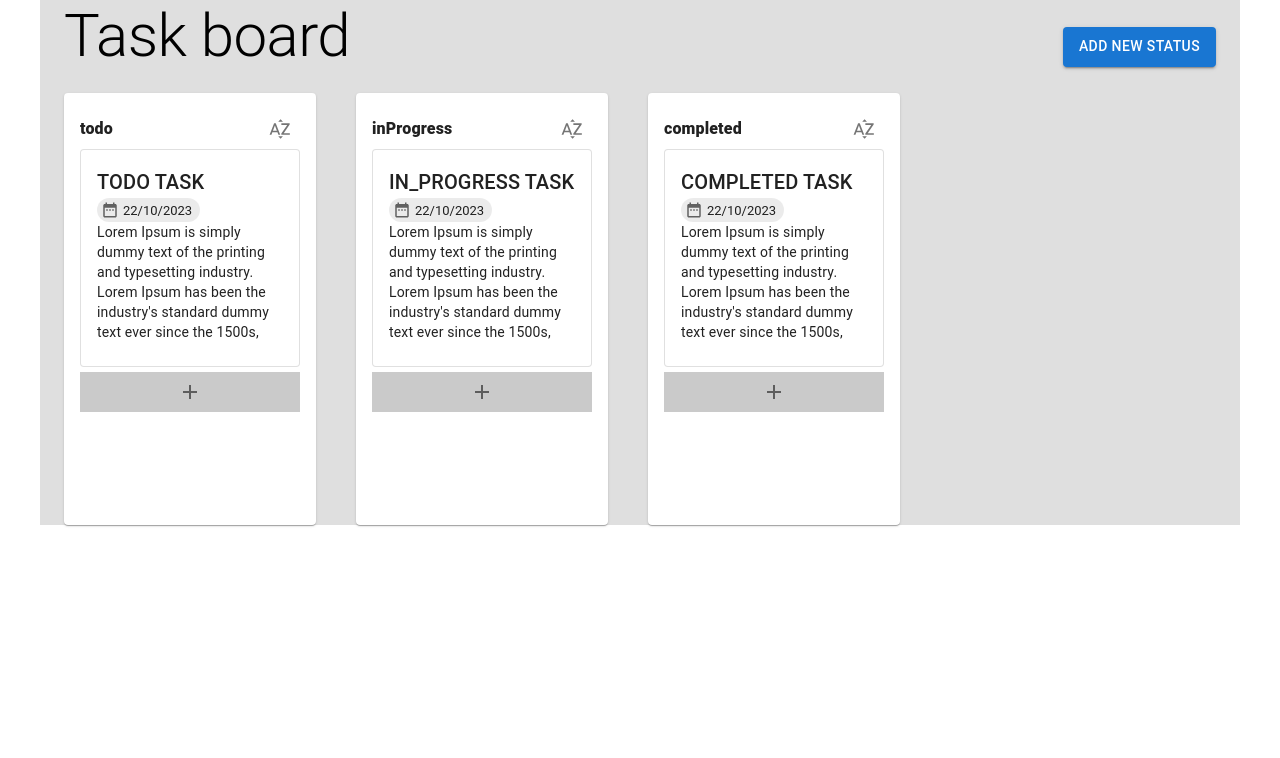
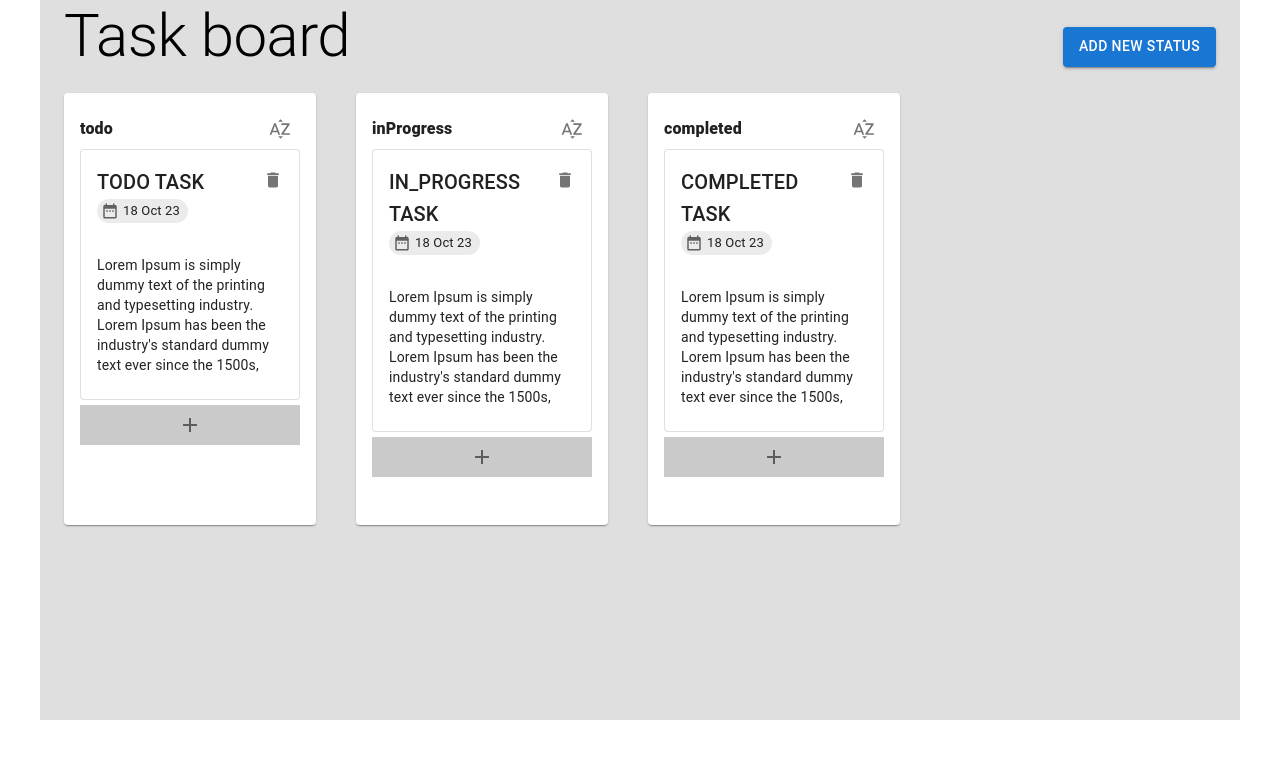
Before and after one commit to keyurparalkar/todo_app, a React (Create React App) app: page / in a window 1280 px wide. Shown: the top 758 px of the page. Built offline with nearby package versions, Linux system fonts and the light colour scheme.

Commit message:
feat: add delete task feature

```diff
--- a/src/App.tsx
+++ b/src/App.tsx
@@ -6,7 +6,10 @@ import StatusModal from "./component/StatusModal";
 
 function App() {
   return (
-    <Container maxWidth="lg" sx={{ backgroundColor: "#dfdfdf" }}>
+    <Container
+      maxWidth="lg"
+      sx={{ backgroundColor: "#dfdfdf", height: "90vh" }}
+    >
       <Box display="flex" justifyContent="space-between" alignItems="center">
         <Typography variant="h2" gutterBottom>
           Task board
--- a/src/component/PipeLine.tsx
+++ b/src/component/PipeLine.tsx
@@ -1,6 +1,6 @@
 import { Add, SortByAlpha } from "@mui/icons-material";
 import { Box, Grid, IconButton, Paper, Typography } from "@mui/material";
-import { useContext, useState } from "react";
+import { DragEvent, useContext, useState } from "react";
 import { styled } from "@mui/material/styles";
 import { BoardContext, BoardDispatchContext, TaskProps } from "../context";
 import AddTaskModal from "./AddTaskModal";
@@ -26,18 +26,7 @@ const PipeLine = ({ pLine, tasks }: PipeLineProps) => {
   const handleOpen = () => setOpen(true);
   const handleClose = () => setOpen(false);
 
-  const onSort = () => {
-    dispatch({
-      type: SORT_PIPELINE,
-      payload: {
-        source: pLine,
-      },
-    });
-  };
-  return (
-    <Grid item>
-      <div
-        onDrop={(e) => {
+  const onDrop = (e: DragEvent<HTMLDivElement>) => {
     try {
       const { pLine: source, task } = JSON.parse(
         e.dataTransfer.getData("text")
@@ -60,9 +49,26 @@ const PipeLine = ({ pLine, tasks }: PipeLineProps) => {
     } catch (err) {
       throw err;
     }
-        }}
-        onDragOver={(e) => e.preventDefault()}
-      >
+  };
+
+  const onDragOver = (e: DragEvent<HTMLDivElement>) => e.preventDefault();
+
+  const onDragStart = (e: DragEvent<HTMLDivElement>, task: TaskProps) => {
+    e.dataTransfer.setData("text", JSON.stringify({ pLine, task }));
+  };
+
+  const onSort = () => {
+    dispatch({
+      type: SORT_PIPELINE,
+      payload: {
+        source: pLine,
+      },
+    });
+  };
+
+  return (
+    <Grid item>
+      <div onDrop={onDrop} onDragOver={onDragOver}>
         <Paper
           sx={{
             height: "50vh",
@@ -94,12 +100,12 @@ const PipeLine = ({ pLine, tasks }: PipeLineProps) => {
           {tasks.map((task) => (
             <div
               draggable={true}
-              onDragStart={(e) => {
-                e.dataTransfer.setData("text", JSON.stringify({ pLine, task }));
-              }}
+              onDragStart={(e: DragEvent<HTMLDivElement>) =>
+                onDragStart(e, task)
+              }
               key={`task-${task.id}`}
             >
-              <Task {...task} />
+              <Task {...task} pLine={pLine} />
             </div>
           ))}
           <StyledAddButton aria-label="delete" onClick={handleOpen}>
--- a/src/component/StatusModal.tsx
+++ b/src/component/StatusModal.tsx
@@ -4,8 +4,6 @@ import { styled } from "@mui/material/styles";
 import { useContext, useRef, useState } from "react";
 import { BoardDispatchContext } from "../context";
 import { ADD_PIPELINE } from "../context/actions";
-
-// import { TaskProps } from "../context";
 
 const style = {
   position: "absolute",
--- a/src/component/Task.tsx
+++ b/src/component/Task.tsx
@@ -1,15 +1,52 @@
-import { Card, CardContent, Chip, Typography } from "@mui/material";
-import { DateRange } from "@mui/icons-material";
-import { TaskProps } from "../context";
+import {
+  Card,
+  CardContent,
+  CardHeader,
+  Chip,
+  IconButton,
+  Typography,
+} from "@mui/material";
+import { DateRange, Delete } from "@mui/icons-material";
+import { BoardDispatchContext, TaskProps } from "../context";
+import { useContext } from "react";
+import { DELETE_TASK } from "../context/actions";
+import dayjs from "dayjs";
 
-const Task = ({ name, description, deadline }: TaskProps) => {
+const Task = ({
+  name,
+  description,
+  deadline,
+  id,
+  pLine,
+}: TaskProps & { pLine: string }) => {
+  const dispatch = useContext(BoardDispatchContext);
+
+  const onDelete = () => {
+    dispatch({ type: DELETE_TASK, payload: { id, source: pLine } });
+  };
+
   return (
     <Card variant="outlined" sx={{ minWidth: 150 }}>
+      <CardHeader
+        title={
+          <Typography variant="h6" component="div">
+            {name}
+          </Typography>
+        }
+        subheader={
+          <Chip
+            size="small"
+            icon={<DateRange />}
+            label={dayjs(deadline).format("DD MMM YY")}
+          />
+        }
+        action={
+          <IconButton aria-label="delete" onClick={onDelete}>
+            <Delete fontSize="small" />
+          </IconButton>
+        }
+      />
       <CardContent>
-        <Typography variant="h6" component="div">
-          {name}
-        </Typography>
-        <Chip size="small" icon={<DateRange />} label={deadline} />
         <Typography variant="body2">{description}</Typography>
       </CardContent>
     </Card>
--- a/src/context/actions.ts
+++ b/src/context/actions.ts
@@ -4,6 +4,7 @@ export const TASK_UPDATE_DEADLINE = "TASK_UPDATE_DEADLINE";
 export const TASK_UPDATE_ATTACHMENT = "TASK_UPDATE_ATTACHMENT";
 export const PIN_TASK = "PIN_TASK";
 export const MOVE_TASK = "MOVE_TASK";
+export const DELETE_TASK = "DELETE_TASK";
 
 export const ADD_PIPELINE = "ADD_PIPELINE";
 export const ADD_TASK_TO_PIPELINE = "ADD_TASK_TO_PIPELINE";
--- a/src/context/index.tsx
+++ b/src/context/index.tsx
@@ -1,7 +1,9 @@
+import dayjs from "dayjs";
 import { createContext, Dispatch, Reducer, useReducer } from "react";
 import {
   ADD_PIPELINE,
   ADD_TASK_TO_PIPELINE,
+  DELETE_TASK,
   MOVE_TASK,
   SORT_PIPELINE,
 } from "./actions";
@@ -10,7 +12,7 @@ export type TaskProps = {
   id: number;
   name?: string;
   description?: string;
-  deadline?: string;
+  deadline?: dayjs.Dayjs;
   attachment?: string;
 };
 export type TaskBoardProps = Record<string, TaskProps[] | []>;
@@ -26,7 +28,7 @@ const initialState: TaskBoardProps = {
     {
       id: generateId(),
       name: "TODO TASK",
-      deadline: "22/10/2023",
+      deadline: dayjs(),
       description:
         "Lorem Ipsum is simply dummy text of the printing and typesetting industry. Lorem Ipsum has been the industry's standard dummy text ever since the 1500s,",
     },
@@ -35,7 +37,7 @@ const initialState: TaskBoardProps = {
     {
       id: generateId(),
       name: "IN_PROGRESS TASK",
-      deadline: "22/10/2023",
+      deadline: dayjs(),
       description:
         "Lorem Ipsum is simply dummy text of the printing and typesetting industry. Lorem Ipsum has been the industry's standard dummy text ever since the 1500s,",
     },
@@ -44,7 +46,7 @@ const initialState: TaskBoardProps = {
     {
       id: generateId(),
       name: "COMPLETED TASK",
-      deadline: "22/10/2023",
+      deadline: dayjs(),
       description:
         "Lorem Ipsum is simply dummy text of the printing and typesetting industry. Lorem Ipsum has been the industry's standard dummy text ever since the 1500s,",
     },
@@ -96,6 +98,14 @@ export const boardReducer = (
     case ADD_PIPELINE: {
       return { ...state, [action.payload]: [] };
     }
+
+    case DELETE_TASK: {
+      const { source, id } = action.payload;
+      return {
+        ...state,
+        [source]: state[source].filter((item) => item.id !== id),
+      };
+    }
     default:
       return state;
   }
```
Lines whose indentation alone changed are shown as unchanged.
